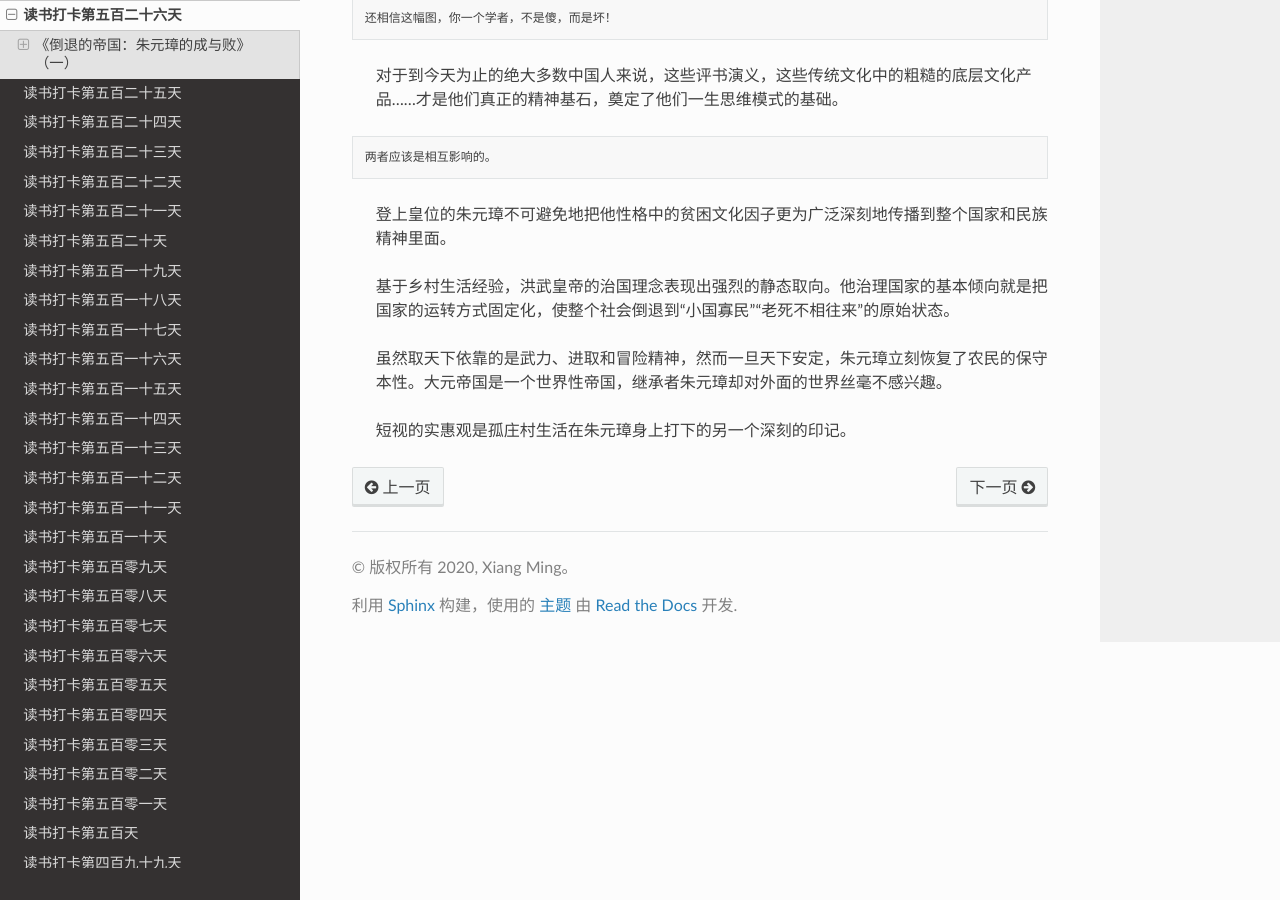
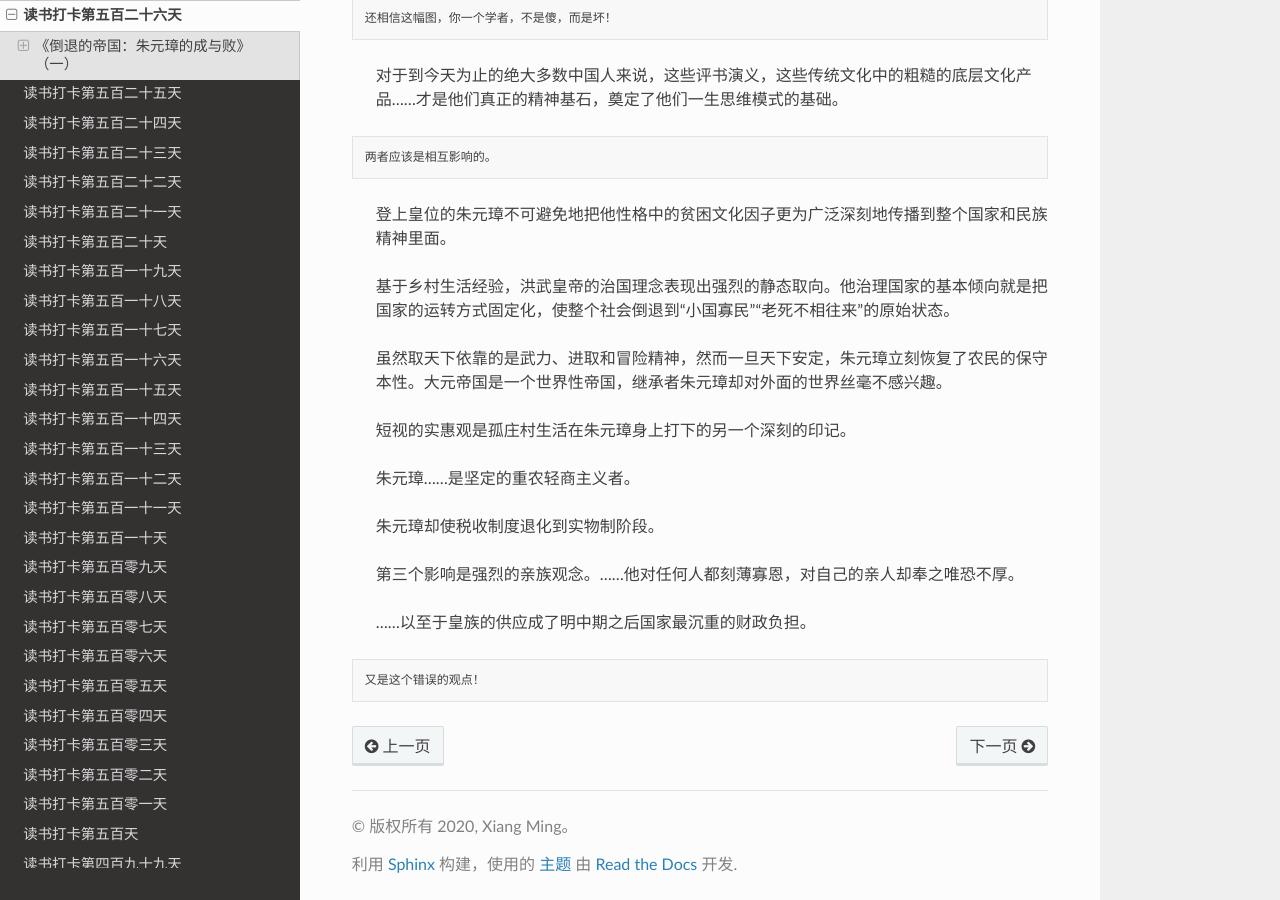
Before and after one commit to xiangming1975/reading, a Sphinx documentation site: the page built from source/2022-02-01.md, in a window 1280 px wide and 900 px high, scrolled down 1577 px. Built offline with Sphinx 7.4.7 and the Read the Docs theme 2.0.0, drawn with Linux system fonts in a browser that asks for light colours.

Commit message:
2022-02-02

````diff
--- a/source/2022-02-01.md
+++ b/source/2022-02-01.md
@@ -67,3 +67,14 @@
 > 虽然取天下依靠的是武力、进取和冒险精神，然而一旦天下安定，朱元璋立刻恢复了农民的保守本性。大元帝国是一个世界性帝国，继承者朱元璋却对外面的世界丝毫不感兴趣。
 
 > 短视的实惠观是孤庄村生活在朱元璋身上打下的另一个深刻的印记。
+
+> 朱元璋……是坚定的重农轻商主义者。
+
+> 朱元璋却使税收制度退化到实物制阶段。
+
+> 第三个影响是强烈的亲族观念。……他对任何人都刻薄寡恩，对自己的亲人却奉之唯恐不厚。
+
+> ……以至于皇族的供应成了明中期之后国家最沉重的财政负担。
+```
+又是这个错误的观点！
+```
````
Also changed, not shown: source/2022-02-02.md (added, +27 -0 lines).
